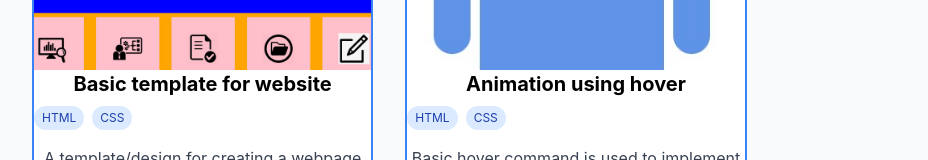
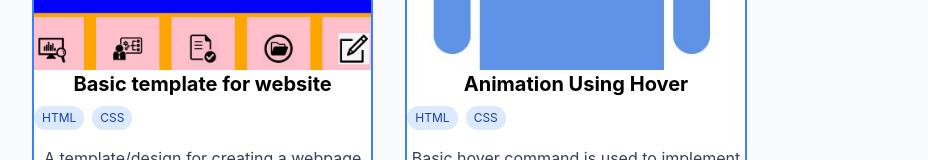
Before and after one commit to dodoshrey/dodoshrey.github.io, a React (Vite) app: page / in a window 1280 px wide. Shown: the part 3304-3464 px from the top of the page, without its empty margins (64-992 px from the left). Built offline with nearby package versions, Linux system fonts and the light colour scheme.

Commit message:
making small changes

```diff
--- a/src/components/Projects.jsx
+++ b/src/components/Projects.jsx
@@ -61,7 +61,7 @@ const projects = [
 		imageUrl: "/project_pic/basic_template.jpg"
 	},
 	{
-		title: "Animation using hover",
+		title: "Animation Using Hover",
 		description: "Basic hover command is used to implement animation in this project",
 		tags: ["HTML", "CSS"],
 		githubUrl: "https://github.com/dodoshrey/Example-of-using-hover-command-HTML-CSS",
```
